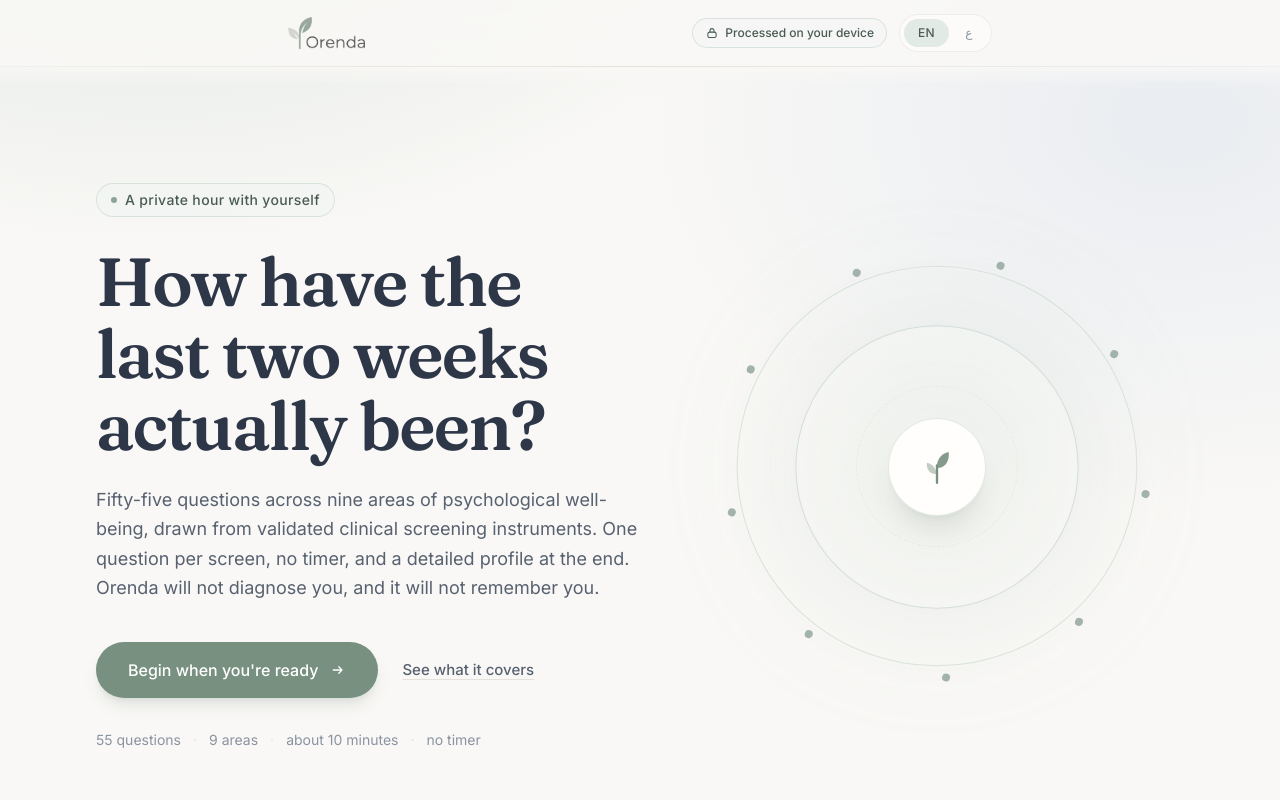
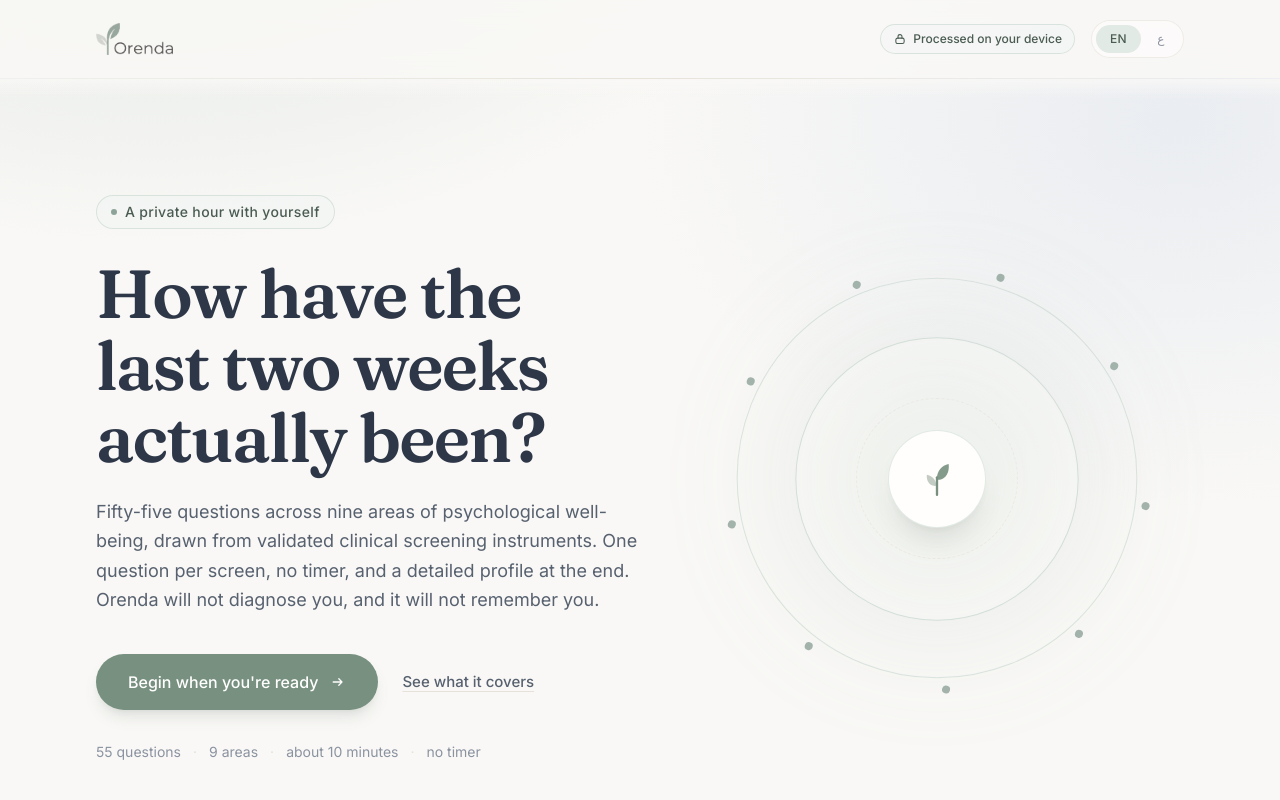
Before and after one commit to lancer7178/Orenda, a Next.js app: page / in a window 1280 px wide. Shown: the top 800 px of the page. Built offline with nearby package versions, Linux system fonts and the light colour scheme.

Commit message:
style: update SiteHeader layout for improved alignment and spacing

```diff
--- a/components/site-header.tsx
+++ b/components/site-header.tsx
@@ -43,7 +43,10 @@ export function SiteHeader() {
   return (
     <header className="sticky top-0 z-30">
       <div className="bg-cream/85 backdrop-blur-md">
-        <div className="mx-auto flex w-full max-w-3xl items-center justify-between gap-4 px-5 py-3.5 sm:px-8">
+        {/* Matches the hero's own max-w-6xl / px-5 sm:px-8 exactly, so the
+            logo and hero headline share a left edge on the landing page
+            instead of the navbar sitting cramped in a narrower strip. */}
+        <div className="mx-auto flex w-full max-w-6xl items-center justify-between gap-4 px-5 py-4 sm:px-8 lg:py-5">
           <Link
             href="/"
             aria-label={t("brand")}
@@ -58,7 +61,7 @@ export function SiteHeader() {
             />
           </Link>
 
-          <div className="flex items-center gap-2 sm:gap-3">
+          <div className="flex items-center gap-3 sm:gap-4">
             <span className="border-sage-200/60 bg-sage-50/60 text-sage-700 hidden items-center gap-1.5 rounded-full border px-3 py-1.5 text-xs font-medium md:inline-flex">
               <LockIcon className="h-3.5 w-3.5" />
               {t("privacyBadge")}
```
